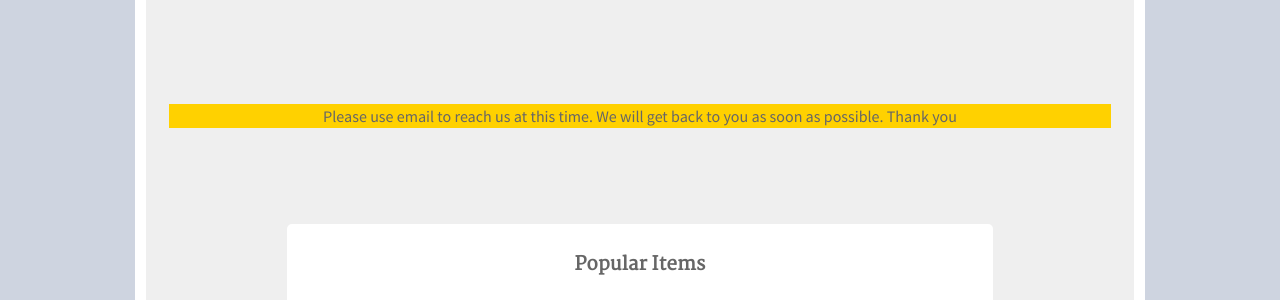
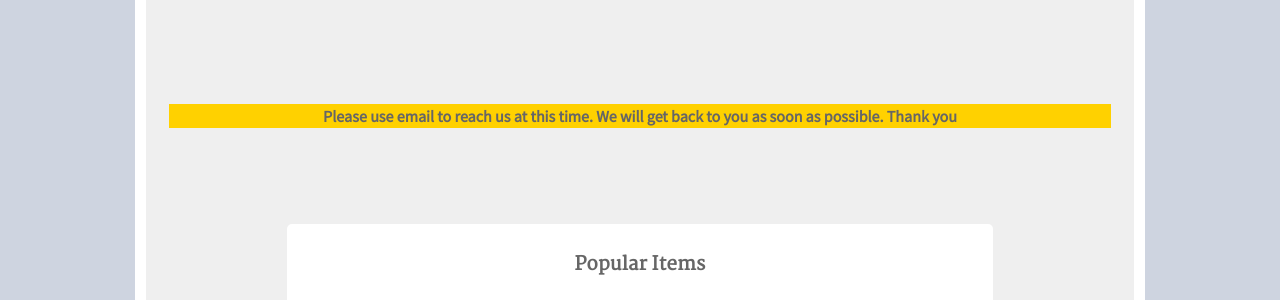
Before and after one commit to TBleess/Website_New, a Jekyll site: the page built from pages/0_Homepage_and_Footer_Links/index.md, in a window 1280 px wide. Shown: the part 617-917 px from the top of the page. Built offline with Jekyll 4.4.1, drawn with Linux system fonts in a browser that asks for light colours.

Commit message:
Update _homepageHeader.html

```diff
--- a/_includes/_homepageHeader.html
+++ b/_includes/_homepageHeader.html
@@ -48,6 +48,6 @@
 </section>
 <div data-type="countdown" data-id="1764071" class="tickcounter" style="width: 80%; height: 80%; position: relative; margin: auto; padding-bottom: 10%"><a href="//www.tickcounter.com/countdown/1764071/2020-census-countdown" title="2020 Census Countdown">2020 Census Countdown</a><a href="//www.tickcounter.com/" title="Countdown">Countdown</a>
 </div>
-<div style="background-color:#FFD100;font face=verdana;font color=maroon"><p class="center">Please use email to reach us at this time. We will get back to you as soon as possible. Thank you</p></div>
+<div style="background-color:#FFD100;font-weight:bold"><p class="center">Please use email to reach us at this time. We will get back to you as soon as possible. Thank you</p></div>
 <script>(function(d, s, id) { var js, pjs = d.getElementsByTagName(s)[0]; if (d.getElementById(id)) return; js = d.createElement(s); js.id = id; js.src = "//www.tickcounter.com/static/js/loader.js"; pjs.parentNode.insertBefore(js, pjs); }(document, "script", "tickcounter-sdk"));</script>
 <br>
```
